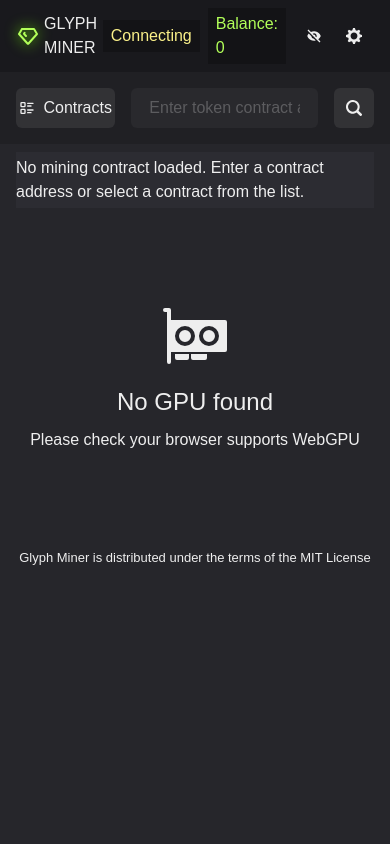
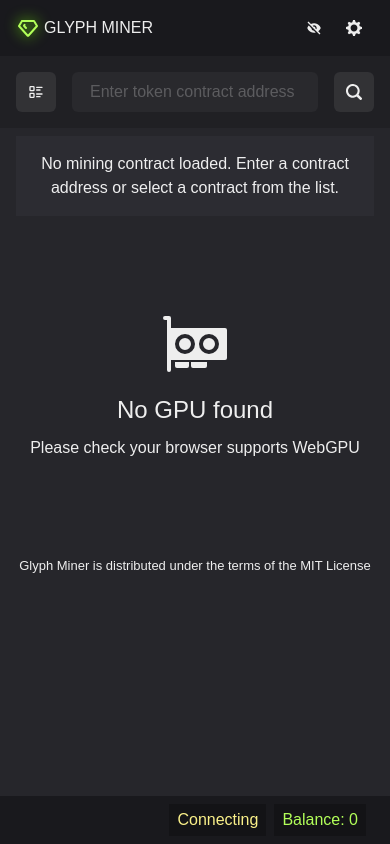
Before and after one commit to Radiant-Core/Glyph-miner, a React (Vite) app: page /#/ in a window 390 px wide. Built offline with nearby package versions, Linux system fonts and the light colour scheme; a web font is replaced by a local one; what @radiantblockchain/radiantjs, ws-electrumx-client would draw is missing.

Commit message:
Mobile improvements

```diff
--- /dev/null
+++ b/src/BottomBar.tsx
@@ -0,0 +1,36 @@
+import { Box, Container, Flex } from "@chakra-ui/react";
+import Balance from "./Balance";
+import ConnectionStatus from "./ConnectionStatus";
+
+// Bottom bar is only shown on mobile since not everything can fit in the top bar
+export default function BottomBar() {
+  return (
+    <Box
+      bg="bg.400"
+      position="fixed"
+      width="100vw"
+      bottom={0}
+      display={{ base: "block", md: "none" }}
+    >
+      <Container
+        maxW="container.lg"
+        as={Flex}
+        alignItems="center"
+        justifyContent="right"
+        py={2}
+      >
+        <ConnectionStatus />
+        <Box
+          color="lightGreen.A200"
+          bgColor="blackAlpha.400"
+          px={2}
+          py={1}
+          mr={2}
+          fontSize="medium"
+        >
+          Balance: <Balance />
+        </Box>
+      </Container>
+    </Box>
+  );
+}
--- /dev/null
+++ b/src/ConnectionStatus.tsx
@@ -0,0 +1,25 @@
+import { Box, BoxProps } from "@chakra-ui/react";
+import { ServerStatus, status } from "./blockchain";
+
+const statusText = {
+  [ServerStatus.CONNECTED]: { color: "lightGreen.A200", text: "Connected" },
+  [ServerStatus.DISCONNECTED]: { color: "red.200", text: "Disconnected" },
+  [ServerStatus.CONNECTING]: { color: "yellow.200", text: "Connecting" },
+};
+
+export default function ConnectionStatus(props: BoxProps) {
+  const serverStatus = statusText[status.value];
+  return (
+    <Box
+      color={serverStatus.color}
+      bgColor="blackAlpha.400"
+      px={2}
+      py={1}
+      mr={2}
+      fontSize="medium"
+      {...props}
+    >
+      {serverStatus.text}
+    </Box>
+  );
+}
--- a/src/Messages.tsx
+++ b/src/Messages.tsx
@@ -46,6 +46,7 @@
       gap={4}
       py={1}
       fontSize="medium"
+      flexWrap={{ base: "wrap", md: "initial" }}
     >
       {children}
     </Flex>
--- a/src/TokenDetails.tsx
+++ b/src/TokenDetails.tsx
@@ -22,9 +22,11 @@
       <Flex
         bg="bg.100"
         mt={2}
+        p={4}
         alignItems="center"
         justifyContent="center"
-        height="56px"
+        minHeight="56px"
+        textAlign="center"
       >
         No mining contract loaded. Enter a contract address or select a contract
         from the list.
@@ -48,6 +50,7 @@
       alignItems="center"
       justifyContent="center"
       gap={4}
+      flexWrap={{ base: "wrap", md: "initial" }}
     >
       {hasImage ? (
         <TokenImage type={type} file={file.b} />
--- a/src/TopBar.tsx
+++ b/src/TopBar.tsx
@@ -4,31 +4,15 @@
 import { BiSolidHide } from "react-icons/bi";
 import Balance from "./Balance";
 import Logo from "./Logo";
-import { ServerStatus, status } from "./blockchain";
-
-const statusText = {
-  [ServerStatus.CONNECTED]: { color: "lightGreen.A200", text: "Connected" },
-  [ServerStatus.DISCONNECTED]: { color: "red.200", text: "Disconnected" },
-  [ServerStatus.CONNECTING]: { color: "yellow.200", text: "Connecting" },
-};
+import ConnectionStatus from "./ConnectionStatus";
 
 export default function TopBar() {
-  const serverStatus = statusText[status.value];
   return (
-    <Box bg="bg.400">
+    <Box bg="bg.400" position="fixed" width="100vw" top={0}>
       <Container maxW="container.lg" as={Flex} alignItems="center" py={2}>
         <Logo />
         <Box flexGrow={1} />
-        <Box
-          color={serverStatus.color}
-          bgColor="blackAlpha.400"
-          px={2}
-          py={1}
-          mr={2}
-          fontSize="medium"
-        >
-          {serverStatus.text}
-        </Box>
+        <ConnectionStatus display={{ base: "none", md: "flex" }} />
         <Box
           color="lightGreen.A200"
           bgColor="blackAlpha.400"
@@ -36,6 +20,7 @@
           py={1}
           mr={2}
           fontSize="medium"
+          display={{ base: "none", md: "flex" }}
         >
           Balance: <Balance />
         </Box>
--- a/src/pages/Miner.tsx
+++ b/src/pages/Miner.tsx
@@ -37,6 +37,7 @@
 import "../initWallet";
 import "../index.css";
 import { addMessage } from "../message";
+import BottomBar from "../BottomBar";
 
 export default function Miner() {
   useSignals();
@@ -83,11 +84,20 @@
   return (
     <>
       <TopBar />
-      <Box bg="bg.300">
+      <BottomBar />
+      <Box bg="bg.300" mt="56px">
         <Container maxW="container.lg">
           <form onSubmit={changeToken}>
             <Flex gap={4} mx="auto" py={4}>
+              <IconButton
+                display={{ base: "flex", sm: "none" }}
+                as={Link}
+                to="/tokens"
+                icon={<Icon as={TbListDetails} />}
+                aria-label="Contract list"
+              />
               <Button
+                display={{ base: "none", sm: "flex" }}
                 as={Link}
                 to="/tokens"
                 leftIcon={<Icon as={TbListDetails} />}
@@ -163,20 +173,15 @@
                   alignItems="center"
                   justifyContent="space-between"
                   gap={4}
+                  flexWrap={{ base: "wrap", md: "initial" }}
                 >
-                  <Icon as={TbPick} boxSize={6} color="gray.500" />
-                  <Box flexGrow={1}>
-                    Mine to
-                    <Text
-                      bgColor="blackAlpha.400"
-                      as="span"
-                      px={1}
-                      ml={1}
-                      fontFamily="Overpass Mono Variable"
-                    >
+                  <Flex flexGrow={1} wordBreak="break-all" alignItems="center">
+                    <Icon as={TbPick} boxSize={6} color="gray.500" mr={2} />
+                    <Text>Mine to</Text>
+                    <Text bgColor="blackAlpha.400" as="span" px={1} ml={1}>
                       {mineToAddress.value}
                     </Text>
-                  </Box>
+                  </Flex>
                   <Box
                     borderRight="2px"
                     borderRightColor="whiteAlpha.400"
@@ -215,10 +220,12 @@
             <Text fontSize="x-large" mb={2}>
               No GPU found
             </Text>
-            <Text>Please check your browser supports WebGPU</Text>
+            <Text textAlign="center">
+              Please check your browser supports WebGPU
+            </Text>
           </Flex>
         )}
-        <Center fontSize="small">
+        <Center fontSize="small" textAlign="center">
           <Link to="/license">
             Glyph Miner is distributed under the terms of the MIT License
           </Link>
--- a/src/pages/Settings.tsx
+++ b/src/pages/Settings.tsx
@@ -92,7 +92,11 @@
     <>
       <Box bg="bg.300">
         <Container maxW="container.lg">
-          <Flex justifyContent="space-between" h="128px" alignItems="center">
+          <Flex
+            justifyContent="space-between"
+            h={{ base: "64px", md: "128px" }}
+            alignItems="center"
+          >
             <Heading size="lg" fontWeight="400">
               Settings
             </Heading>
--- a/src/pages/TokenList.tsx
+++ b/src/pages/TokenList.tsx
@@ -22,6 +22,7 @@
 import { FaQuestionCircle } from "react-icons/fa";
 import { TokenImage } from "../TokenDetails";
 import { CloseIcon } from "@chakra-ui/icons";
+import { LuRefreshCw } from "react-icons/lu";
 import { Link, useNavigate, useParams } from "react-router-dom";
 import Pagination from "../Pagination";
 import { reverseRef } from "../utils";
@@ -101,11 +102,30 @@
     <>
       <Box bg="bg.300">
         <Container maxW="container.lg">
-          <Flex justifyContent="space-between" h="128px" alignItems="center">
-            <Heading size="lg" fontWeight="400" flexGrow={1}>
+          <Flex
+            justifyContent="space-between"
+            h={{ base: "64px", md: "128px" }}
+            alignItems="center"
+          >
+            <Heading
+              size={{ base: "md", md: "lg" }}
+              fontWeight="400"
+              flexGrow={1}
+            >
               Active Mining Contracts
             </Heading>
-            <Button onClick={refresh}>Refresh List</Button>
+            <IconButton
+              icon={<Icon as={LuRefreshCw} />}
+              aria-label="Refresh list"
+              display={{ base: "flex", md: "none" }}
+            />
+            <Button
+              onClick={refresh}
+              leftIcon={<Icon as={LuRefreshCw} />}
+              display={{ base: "none", md: "flex" }}
+            >
+              Refresh List
+            </Button>
             <IconButton
               icon={<CloseIcon />}
               as={Link}
@@ -117,7 +137,8 @@
         </Container>
       </Box>
 
-      <Container maxW="container.lg" py={8}>
+      <Container maxW="container.lg" py={8} px={0}>
+        <Box width="100%" overflowY="auto">
           <Table sx={{ borderCollapse: "separate", borderSpacing: "0 4px" }}>
             <Thead>
               <Tr>
@@ -136,6 +157,7 @@
                 ))}
             </Tbody>
           </Table>
+        </Box>
         {!tokens && (
           <Center my={16}>
             <Spinner size="xl" />
@@ -144,6 +166,7 @@
         {tokens && (
           <Pagination
             mt={4}
+            mr={4}
             startUrl="/tokens"
             page={page}
             prevUrl={page > 0 ? `/tokens/${page - 1}` : undefined}
```
Lines whose indentation alone changed are shown as unchanged.
